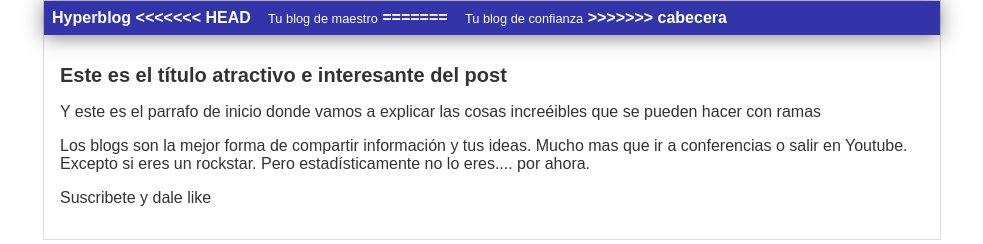
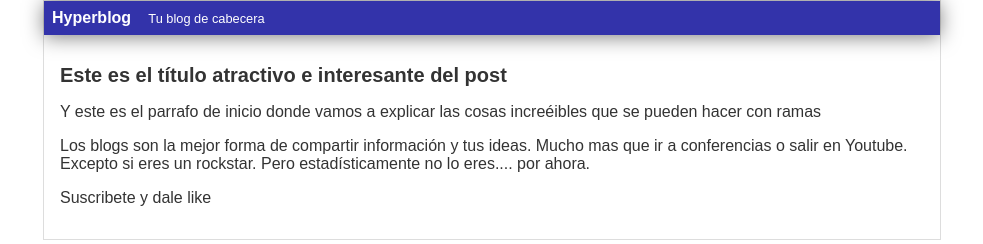
Before and after one commit to RickPegui/BlogIncreible, a plain HTML site: page index.html in a window 1280 px wide. Shown: the whole page, without its empty margins (148-1131 px from the left). Drawn offline with Linux system fonts and the light colour scheme.

Commit message:
Solucione el conflicto de las ramas al fusionar

```diff
--- a/index.html
+++ b/index.html
@@ -7,11 +7,7 @@
         <div id="container">
             <div id="cabecera">
                 Hyperblog
-<<<<<<< HEAD
-                <span id="tagline">Tu blog de maestro</span>
-=======
-                <span id="tagline">Tu blog de confianza</span>
->>>>>>> cabecera
+                <span id="tagline">Tu blog de cabecera</span>
             </div>
             <div id="post">
                 <h1>Este es el título atractivo e interesante del post</h1>
```
